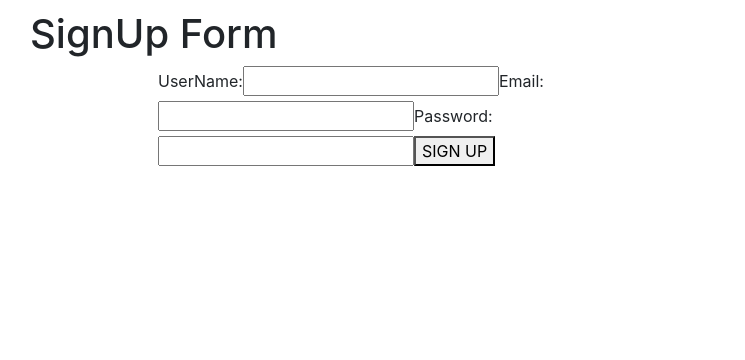
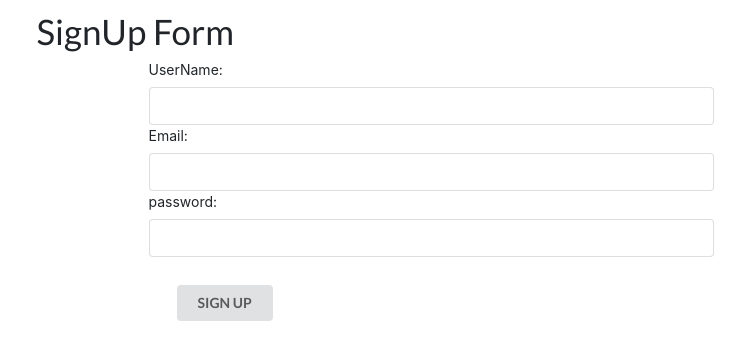
Before and after one commit to ndungutseclaude/applicant, a React (Create React App) app: page / in a window 1280 px wide. Shown: the top 360 px of the page, without its empty margins (55-800 px from the left). Built offline with nearby package versions, Linux system fonts and the light colour scheme.

Commit message:
with some styling

```diff
--- a/public/index.html
+++ b/public/index.html
@@ -15,6 +15,8 @@
       user's mobile device or desktop. See https://developers.google.com/web/fundamentals/web-app-manifest/
     -->
     <link rel="manifest" href="%PUBLIC_URL%/manifest.json" />
+    <!-- SEMANTIC LINK -->
+    <link rel="stylesheet" href="https://cdnjs.cloudflare.com/ajax/libs/semantic-ui/2.4.1/semantic.min.css">
     <!--
       Notice the use of %PUBLIC_URL% in the tags above.
       It will be replaced with the URL of the `public` folder during the build.
--- a/src/Login.js
+++ b/src/Login.js
@@ -39,18 +39,18 @@ class Login extends React.Component{
                 <h1> Login Form</h1>
                 <form onSubmit={this.formSubmit} className="ui form" style={{marginRight: '30rem', marginLeft: '8rem'}}>
                     <label> Email:</label>
-                    <input type="email"
+                    <input type="email" required
                         name="email"
                         value={this.state.email}
                         onChange={this.handleChange}
                     />
                     <label> Password: </label>
-                    <input type="text"
+                    <input type="password"  required
                         name="password"
                         value={this.state.password}
                         onChange={this.handleChange}
                     />
-                    <button type="submit">SIGN UP</button>
+                    <button type="submit" className="ui button" style={{margin:'2rem'}}>SIGN UP</button>
                 </form>
 
             </div>
--- a/src/SignUp.js
+++ b/src/SignUp.js
@@ -36,24 +36,25 @@ class SignUp extends React.Component{
                 <h1> SignUp Form</h1>
                 <form onSubmit={this.formSubmit} className="ui form" style={{marginRight: '30rem', marginLeft: '8rem'}}>
                     <label> UserName:</label>
-                    <input type="text"
+                    <input type="text" required
                         name="username"
                         value={this.state.username}
                         onChange={this.handleChange}
                     />
                     <label> Email:</label>
-                    <input type="email"
+                    <input type="email" required
                         name="email"
                         value={this.state.email}
                         onChange={this.handleChange}
                     />
-                    <label> Password: </label>
-                    <input type="text"
+                    <label> password:</label>
+                    <input type="password" required
                         name="password"
                         value={this.state.password}
                         onChange={this.handleChange}
                     />
-                    <button type="submit">SIGN UP</button>
+
+                    <button type="submit" className="ui button" style={{margin:'2rem'}}>SIGN UP</button>
                 </form>
 
             </div>
```
